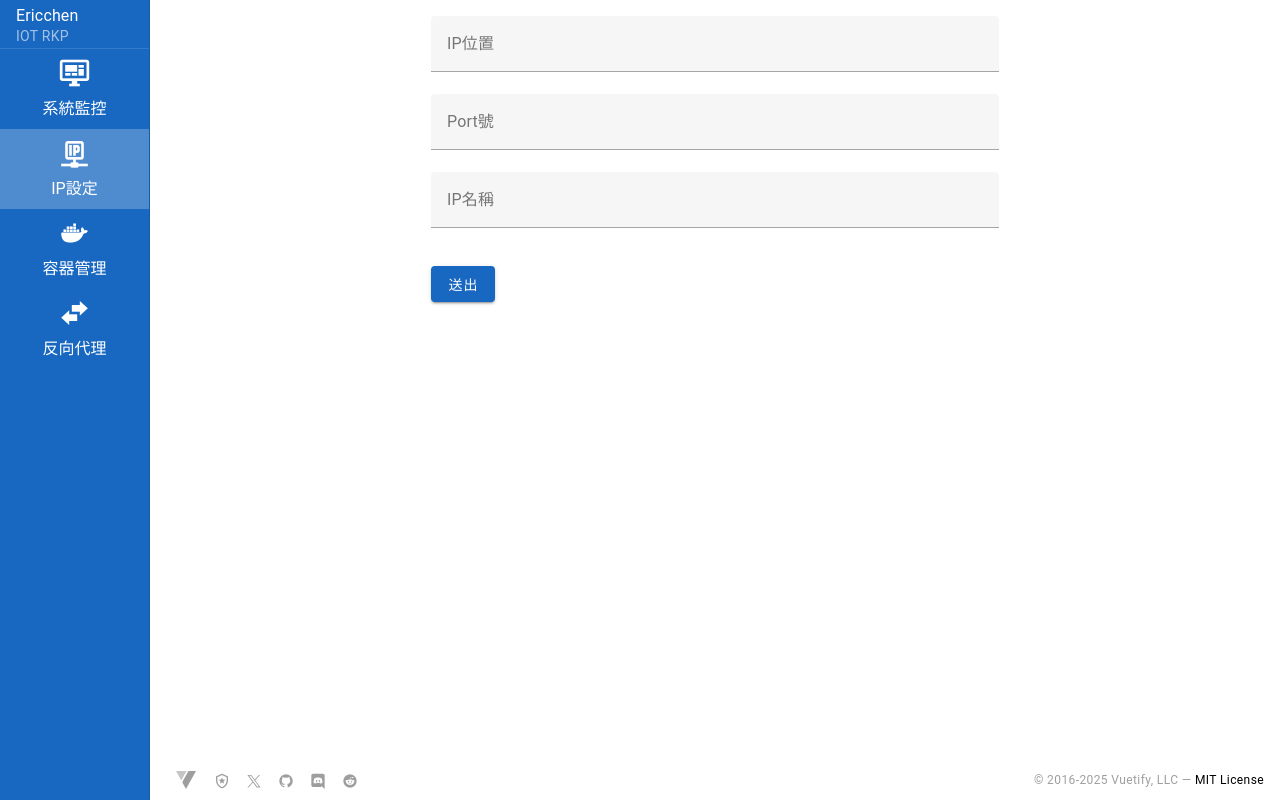
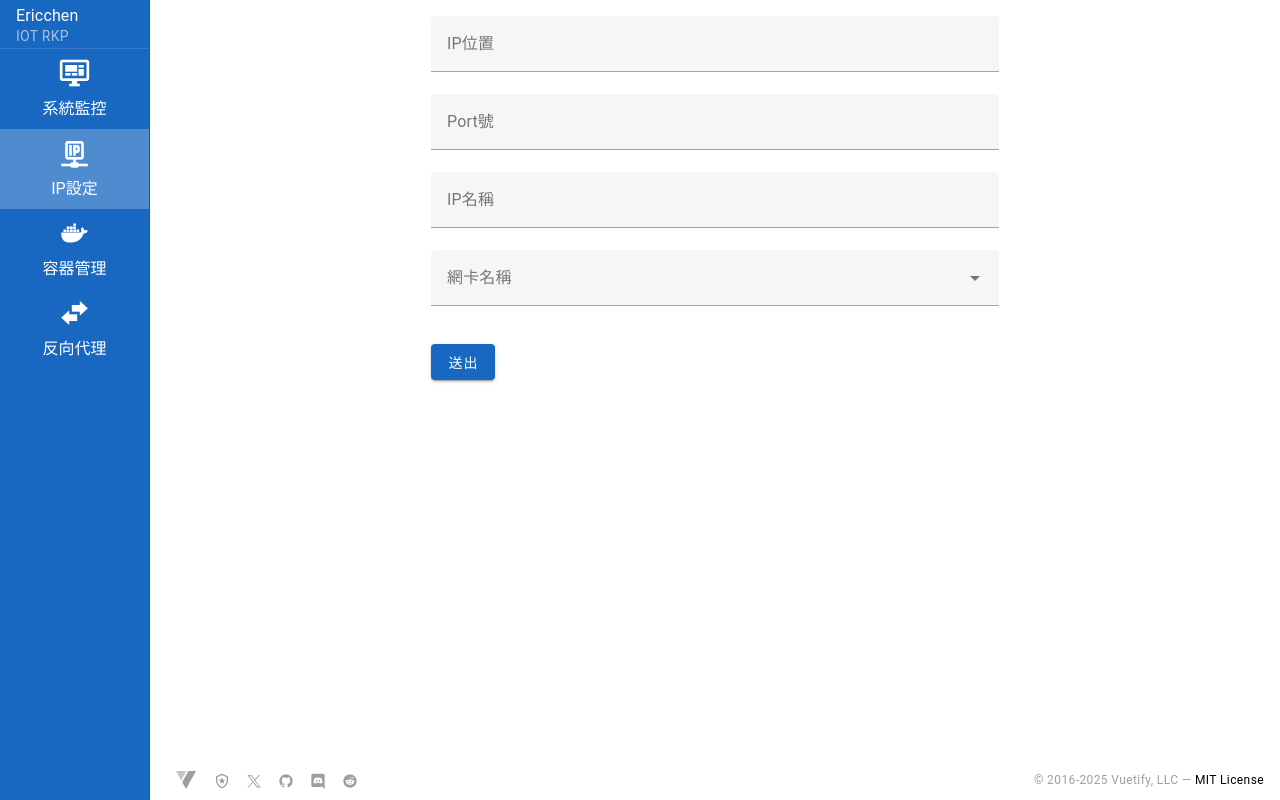
Before and after one commit to Jyunnn/iot_rkpweb, a Vue app: page /IPConfiguration in a window 1280 px wide. Built offline with nearby package versions, Linux system fonts and the light colour scheme; no server answers; a small style sheet from the web is missing.

Commit message:
feat: add network interface selection

```diff
--- a/src/pages/IPConfiguration.vue
+++ b/src/pages/IPConfiguration.vue
@@ -18,6 +18,16 @@
         clearable
         label="IP名稱"
         :rules="[nameRule]"
+      />
+      <v-select
+        v-model="selectedNic"
+        clearable
+        item-title="name"
+        item-value="id"
+        :items="networkInterfaces"
+        label="網卡名稱"
+        return-object
+        :rules="[nicRule]"
       />
       <v-btn class="mt-4" color="primary" @click="submit">
         送出
@@ -41,11 +51,13 @@
 </template>
 
 <script setup>
-  import { ref, watch } from 'vue'
+  import { onMounted, ref, watch } from 'vue'
 
   const ipAddress = ref('')
   const port = ref('')
   const ipName = ref('')
+  const networkInterfaces = ref([])
+  const selectedNic = ref(null)
   const form = ref()
   const valid = ref(false)
   const logsDialog = ref(false)
@@ -69,6 +81,11 @@
     return true
   }
 
+  const nicRule = value => {
+    if (!value) return '請選擇網卡'
+    return true
+  }
+
   watch(ipAddress, val => {
     const sanitized = val.replace(/[^\d.]/g, '')
     if (sanitized !== val) ipAddress.value = sanitized
@@ -84,6 +101,15 @@
     if (sanitized !== val) ipName.value = sanitized
   })
 
+  onMounted(async () => {
+    try {
+      const res = await fetch('/api/network-interfaces')
+      networkInterfaces.value = res.ok ? await res.json() : []
+    } catch {
+      networkInterfaces.value = []
+    }
+  })
+
   const submit = async () => {
     const success = await form.value?.validate()
     if (success) {
@@ -97,6 +123,8 @@
             ip: ipAddress.value,
             port: port.value,
             name: ipName.value,
+            nicId: selectedNic.value.id,
+            nicName: selectedNic.value.name,
           }),
         })
         if (res.ok) {
```
